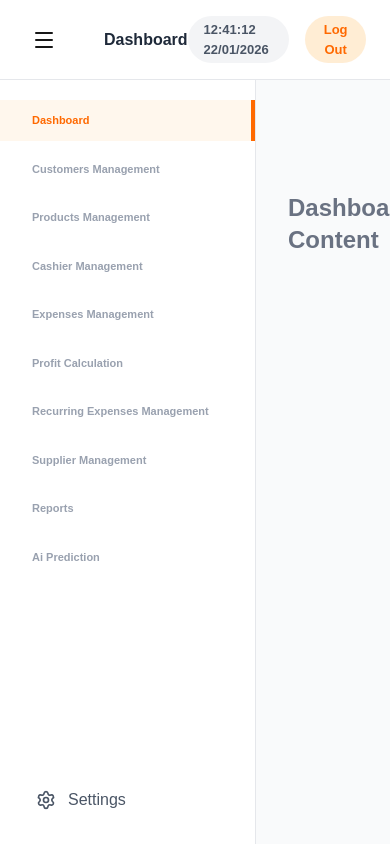
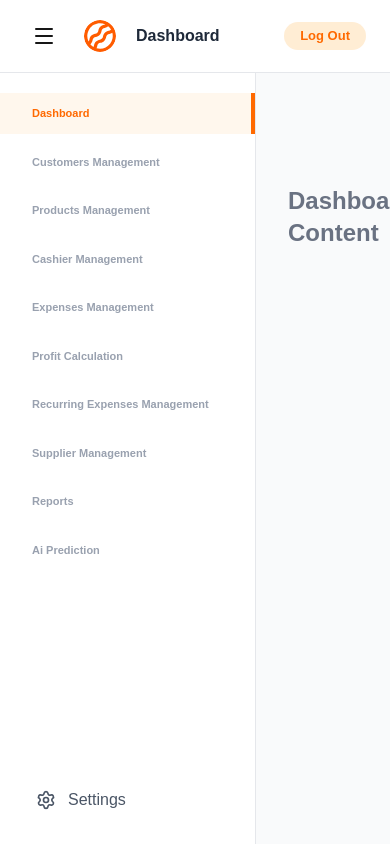
Before and after one commit to LTI-INTERNS/pos-micro-sass, a Next.js app: page /dashboard in a window 390 px wide. Built offline with nearby package versions, Linux system fonts and the light colour scheme.

Commit message:
feat: time hide in mobile view

```diff
--- a/app/components/navbar.tsx
+++ b/app/components/navbar.tsx
@@ -54,7 +54,7 @@ const Navbar = ({ toggleSidebar }: NavbarProps) => {
       </div>
 
       <div className="flex items-center gap-4">
-        <span className="bg-gray-100 px-4 py-1 rounded-full text-[13px] font-bold text-gray-600">
+        <span className="hidden sm:inline bg-gray-100 px-4 py-1 rounded-full text-[13px] font-bold text-gray-600">
           {currentTime
             ? `${formatTime(currentTime)} ${formatDate(currentTime)}`
             : '--:--:-- --/--/----'}
```
